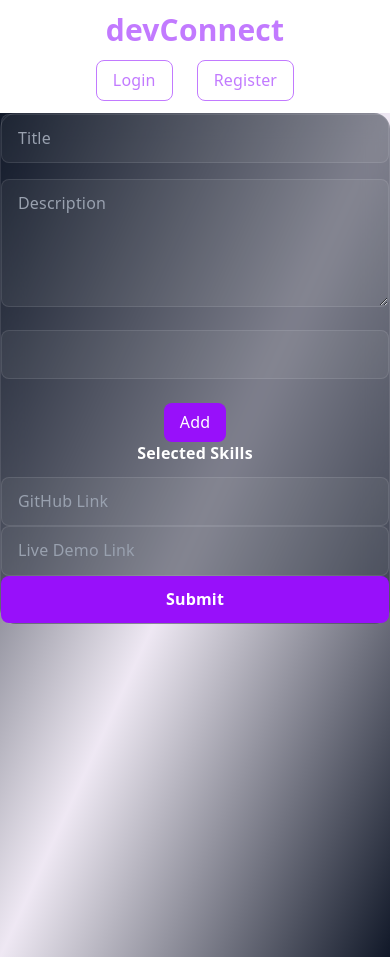
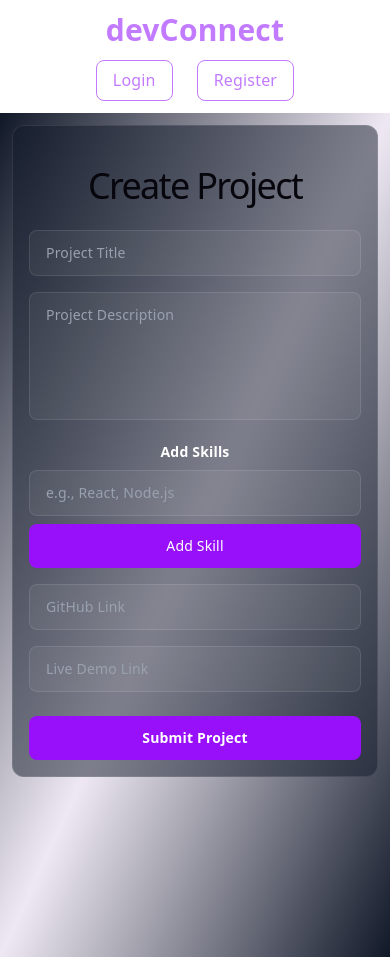
Before and after one commit to Sivanishanth/DevConnect, a React (Vite) app in the folder devconnect/frontend/: page /create-project in a window 390 px wide. Built offline with nearby package versions, Linux system fonts and the light colour scheme.

Commit message:
Create Project Add responsive

```diff
--- a/devconnect/frontend/src/pages/CreateProject.jsx
+++ b/devconnect/frontend/src/pages/CreateProject.jsx
@@ -58,54 +58,89 @@ export default function CreateProject() {
     }
 
     return (
-        <div className="min-h-screen bg-gradient-to-br from-gray-900 via-purple-900/10 to-gray-900 md:p-6">
+        <div className="min-h-screen bg-gradient-to-br from-gray-900 via-purple-900/10 to-gray-900 p-3 md:p-6">
             <form onSubmit={HandelSubmit}
-            className="max-w-2xl mx-auto bg-gray-900/50 backdrop-blur-md border border-white/10 rounded-2xl md:p-8"
+                className="max-w-2xl mx-auto bg-gray-900/50 backdrop-blur-md border border-white/10 rounded-xl md:rounded-2xl p-4 md:p-8"
             >
+                <h1 className="text-2xl md:text-3xl font-bold text-purple-400 mb-6 text-center">Create Project</h1>
+
                 <input type="text"
-                className="w-full mb-4 bg-white/5 border border-white/10 rounded-lg px-4 py-3 text-white placeholder-gray-400"
+                    className="w-full mb-4 bg-white/5 border border-white/10 rounded-lg px-4 py-3 text-white placeholder-gray-400 focus:border-purple-500 focus:outline-none text-sm md:text-base"
                     value={Title}
                     onChange={(e) => setTitle(e.target.value)}
-                    placeholder="Title"
+                    placeholder="Project Title"
                     required />
+
                 <textarea
-                    className="w-full mb-4 h-32 bg-white/5 border border-white/10 rounded-lg px-4 py-3 text-white placeholder-gray-400"
+                    className="w-full mb-4 h-32 bg-white/5 border border-white/10 rounded-lg px-4 py-3 text-white placeholder-gray-400 focus:border-purple-500 focus:outline-none text-sm md:text-base resize-none"
                     value={Description}
                     onChange={(e) => setDescription(e.target.value)}
-                    placeholder="Description">
+                    placeholder="Project Description"
+                    required>
                 </textarea>
-                <label htmlFor="">
+
+                <div className="mb-4">
+                    <label className="block text-white mb-2 font-semibold text-sm md:text-base">Add Skills</label>
+                    <div className="flex flex-col sm:flex-row gap-2">
                         <input type="text"
-                    className="w-full mb-4 bg-white/5 border border-white/10 rounded-lg px-4 py-3 text-white placeholder-gray-400"
+                            className="flex-1 bg-white/5 border border-white/10 rounded-lg px-4 py-3 text-white placeholder-gray-400 focus:border-purple-500 focus:outline-none text-sm md:text-base"
                             value={SelectedSkill}
                             onChange={(e) => setSelectedSkill(e.target.value)}
+                            placeholder="e.g., React, Node.js"
                         />
                         <button
-                    className="bg-purple-600 hover:bg-purple-700 text-white px-4 py-2 rounded-lg mt-2"
-                    type="button" onClick={HandelAddSkills}>Add</button>
-                </label>
-                <label className="block text-white mb-3 font-semibold">Selected Skills</label>
-                <div className="flex flex-col sm:flex-row gap-2">
-                    {
-                        Skills.map((skills) => (
-                            <div className="inline-block bg-purple-500 text-white px-3 py-1 rounded-full text-sm mr-2 mb-2" key={skills}>
-                                <span>{skills}</span>
-                                <button type="button" onClick={() => handelRemoveSkill(skills)}>❌</button>
+                            className="bg-purple-600 hover:bg-purple-700 text-white px-4 py-3 rounded-lg font-medium text-sm md:text-base w-full sm:w-auto transition"
+                            type="button"
+                            onClick={HandelAddSkills}>
+                            Add Skill
+                        </button>
                     </div>
-                        ))
-                    }
                 </div>
-                <input
-                className="w-full bg-white/5 border border-white/10 rounded-lg px-4 py-3 text-white placeholder-gray-400 focus:border-purple-500 focus:outline-none"
-                type="url" value={GithubURL} onChange={(e) => setGithubURL(e.target.value)} placeholder="GitHub Link" required />
+
+                {Skills.length > 0 && (
+                    <div className="mb-4">
+                        <label className="block text-white mb-3 font-semibold text-sm md:text-base">Selected Skills</label>
+                        <div className="flex flex-wrap gap-2">
+                            {Skills.map((skill) => (
+                                <div key={skill} className="flex items-center gap-2 bg-purple-600 px-3 py-2 rounded-lg text-xs md:text-sm whitespace-nowrap">
+                                    <span className="truncate">{skill}</span>
+                                    <button
+                                        type="button"
+                                        onClick={() => handelRemoveSkill(skill)}
+                                        className="hover:text-gray-200 ml-1 font-bold"
+                                    >
+                                        ❌
+                                    </button>
+                                </div>
+                            ))}
+                        </div>
+                    </div>
+                )}
 
                 <input
-                className="w-full bg-white/5 border border-white/10 rounded-lg px-4 py-3 text-white placeholder-gray-400 focus:border-purple-500 focus:outline-none"
-                type="url" value={LiveDemoURL} onChange={(e) => setLiveDemoURL(e.target.value)} placeholder="Live Demo Link" required />
+                    className="w-full mb-4 bg-white/5 border border-white/10 rounded-lg px-4 py-3 text-white placeholder-gray-400 focus:border-purple-500 focus:outline-none text-sm md:text-base"
+                    type="url"
+                    value={GithubURL}
+                    onChange={(e) => setGithubURL(e.target.value)}
+                    placeholder="GitHub Link"
+                    required />
+
+                <input
+                    className="w-full mb-6 bg-white/5 border border-white/10 rounded-lg px-4 py-3 text-white placeholder-gray-400 focus:border-purple-500 focus:outline-none text-sm md:text-base"
+                    type="url"
+                    value={LiveDemoURL}
+                    onChange={(e) => setLiveDemoURL(e.target.value)}
+                    placeholder="Live Demo Link"
+                    required />
+
+                {ErrorMsg && <div className="text-red-500 mb-4 text-sm">{ErrorMsg}</div>}
 
                 <button type="submit"
-                className="w-full bg-purple-600 hover:bg-purple-700 text-white font-bold py-3 rounded-lg transition"
-                >Submit</button>
+                    disabled={Loading}
+                    className="w-full bg-purple-600 hover:bg-purple-700 disabled:opacity-50 text-white font-bold py-3 rounded-lg transition text-sm md:text-base"
+                >
+                    {Loading ? 'Submitting...' : 'Submit Project'}
+                </button>
             </form>
         </div>
     )
```
Lines whose indentation alone changed are shown as unchanged.
